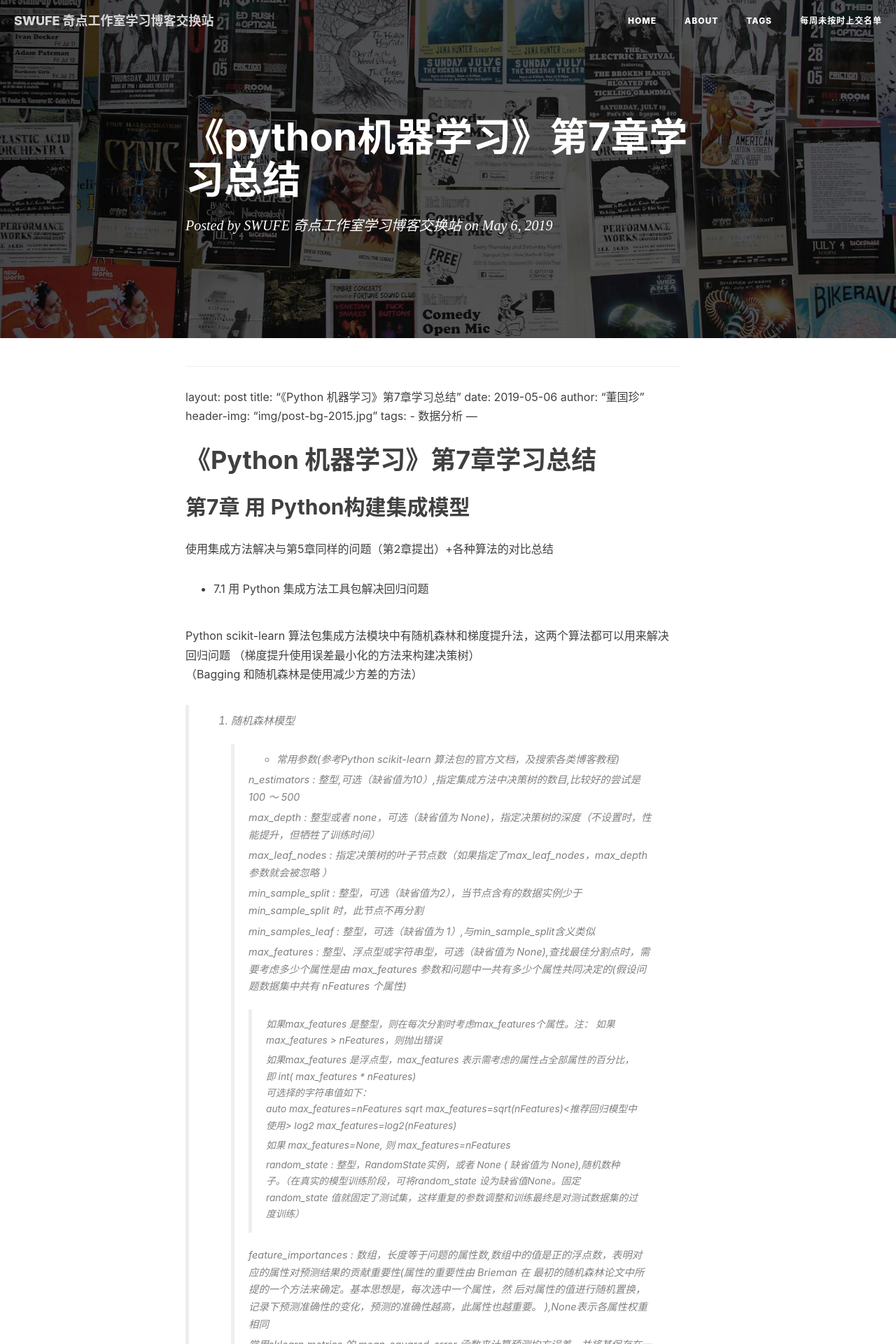
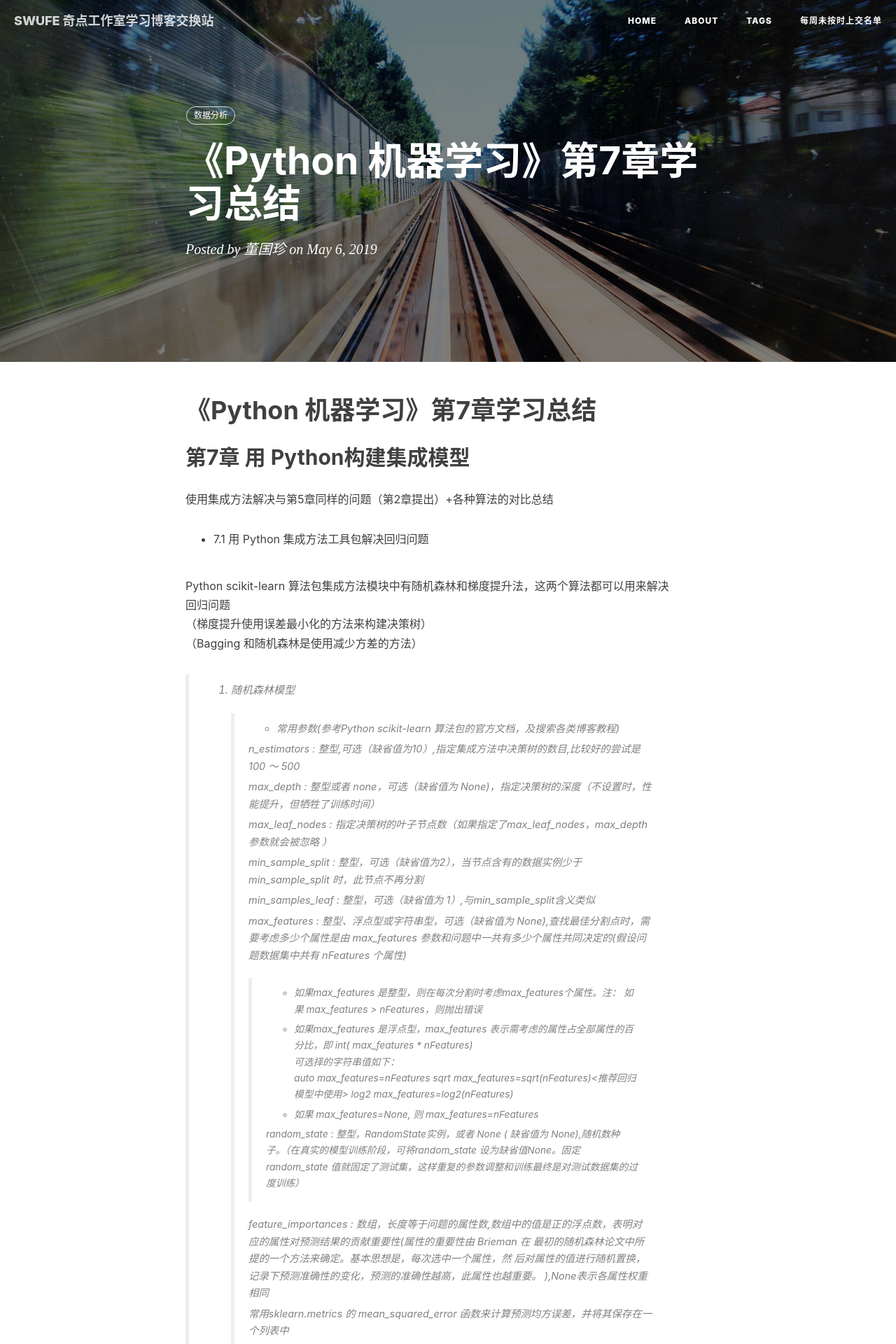
Before and after one commit to wjy990706/Blog-Share, a Jekyll site: the page built from _posts/2019-05-06-《Python机器学习》第7章学习总结 .md, in a window 1280 px wide. Shown: the top 1920 px of the page at 70% size. Built offline with Jekyll 4.4.1, drawn with Linux system fonts in a browser that asks for light colours; nearby versions of some CDN libraries; our own code applies the rules of GitHub Pages for plain Markdown files; comment, search, counter and statistics services are not loaded; some of the changed text lies outside the part shown.

Commit message:
Update 2019-05-06-《Python机器学习》第7章学习总结 .md

```diff
--- a/_posts/2019-05-06-《Python机器学习》第7章学习总结 .md
+++ b/_posts/2019-05-06-《Python机器学习》第7章学习总结 .md
@@ -1,4 +1,3 @@
-
 ---
 layout:     post
 title:      "《Python 机器学习》第7章学习总结"
@@ -42,13 +41,13 @@ Python scikit-learn 算法包集成方法模块中有随机森林和梯度提升
 > > max_features : 整型、浮点型或字符串型，可选（缺省值为 None),查找最佳分割点时，需要考虑多少个属性是由 max_features 参数和问题中一共有多少个属性共同决定的(假设问题数据集中共有 nFeatures 个属性)
 > >
 > > >
-> > > 如果max_features 是整型，则在每次分割时考虑max_features个属性。注： 如果 max_features > nFeatures，则抛出错误
+> > > * 如果max_features 是整型，则在每次分割时考虑max_features个属性。注： 如果 max_features > nFeatures，则抛出错误
 > > >
-> > > 如果max_features 是浮点型，max_features 表示需考虑的属性占全部属性的百分比，即 int( max_features * nFeatures)
+> > > * 如果max_features 是浮点型，max_features 表示需考虑的属性占全部属性的百分比，即 int( max_features * nFeatures)
 > > > 可选择的字符串值如下：
 > > > auto max_features=nFeatures     sqrt max_features=sqrt(nFeatures)<推荐回归模型中使用>     log2 max_features=log2(nFeatures)
 > > >
-> > > 如果 max_features=None, 则 max_features=nFeatures
+> > > * 如果 max_features=None, 则 max_features=nFeatures
 > > >
 > > random_state : 整型，RandomState实例，或者 None ( 缺省值为 None),随机数种子。（在真实的模型训练阶段，可将random_state 设为缺省值None。固定 random_state 值就固定了测试集，这样重复的参数调整和训练最终是对测试数据集的过度训练）
 > >
```
